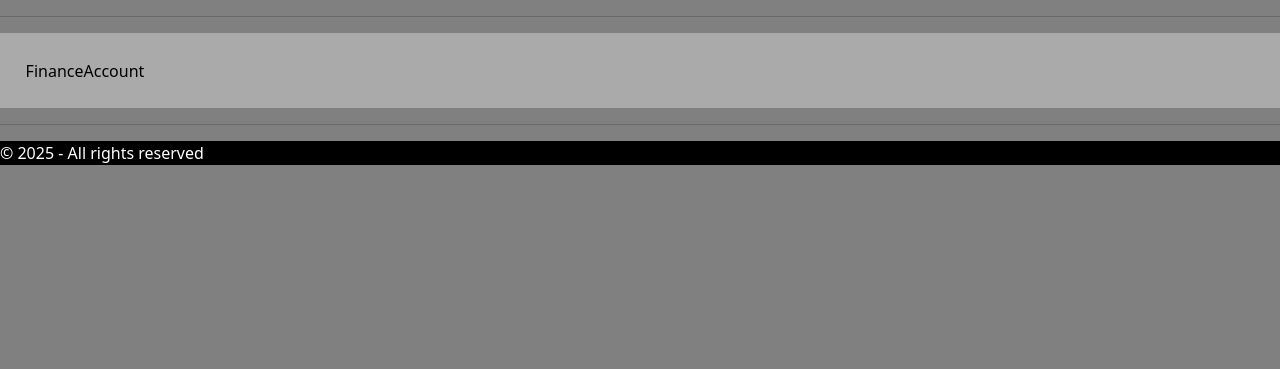
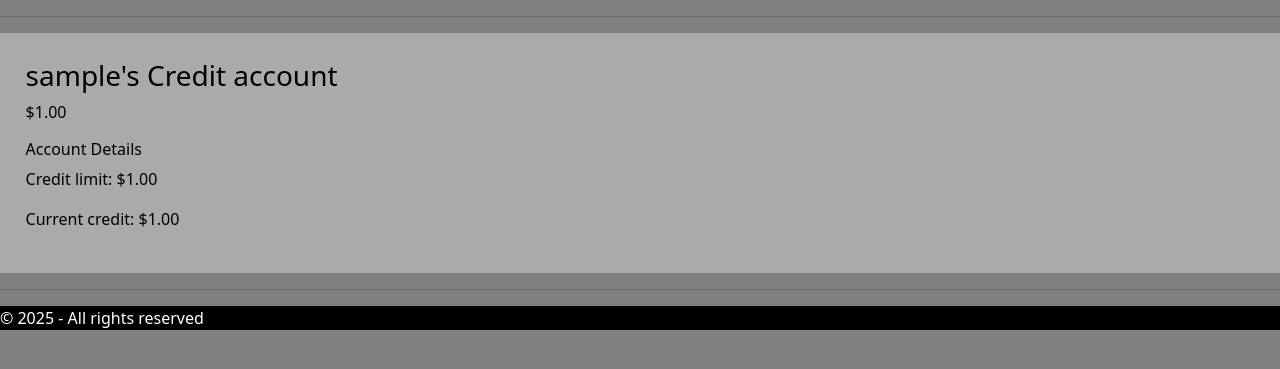
Before and after one commit to M-Pidlisnyi/finance-cabinet, a Django app: page /account/1/ in a window 1280 px wide. Shown: the part 38-407 px from the top of the page. Run offline with Django 5.2, Linux system fonts and the light colour scheme; tables that the repository leaves empty hold one stand-in row (values such as "Sample post").

Commit message:
account detail view

```diff
--- a/finance/views.py
+++ b/finance/views.py
@@ -25,11 +25,19 @@ class FinAccountDetailView(DetailView):
     model = FinanceAccount
     template_name = 'finance/account_detail.html'
 
-
     def get_context_data(self, **kwargs):
         context = super().get_context_data(**kwargs)
 
-        account_type = type(self.get_object()).__name__
-        context['account_type'] = account_type
+        account_type = ""
+        account = self.get_object()
+        if hasattr(account, "creditaccount"):
+            account_type = "Credit"
+            account = account.creditaccount
+        elif hasattr(account, "debitaccount"):
+            account_type = "Debit"
+            account = account.debitaccount
+
+        context["account"] = account
+        context["account_type"] = account_type
 
         return context
--- a/templates/finance/account_detail.html
+++ b/templates/finance/account_detail.html
@@ -2,6 +2,19 @@
 
 
 {% block content %}
-{{ account_type }}
+<h3> {{account.user}}'s {{ account_type }} account</h3>
+<div>
+    <p>${{account.funds}}</p>
+    <h6>Account Details</h6>
+    {% if account_type == 'Debit' %}
+        <p>Standart transaction commision: {{account.default_commission}}%</p>
+        <p>Cashback rate: {{account.cashback_rate}}%</p>
+        <p>Cashback accumulated: ${{account.accumulated_cashback}}</p>
+    {% elif account_type == 'Credit'%}
+        <p>Credit limit: ${{account.credit_limit}}</p>
+        <p>Current credit: ${{account.current_credit}}</p>
+    {% endif %}
+</div>
+
 
 {% endblock %}
```
